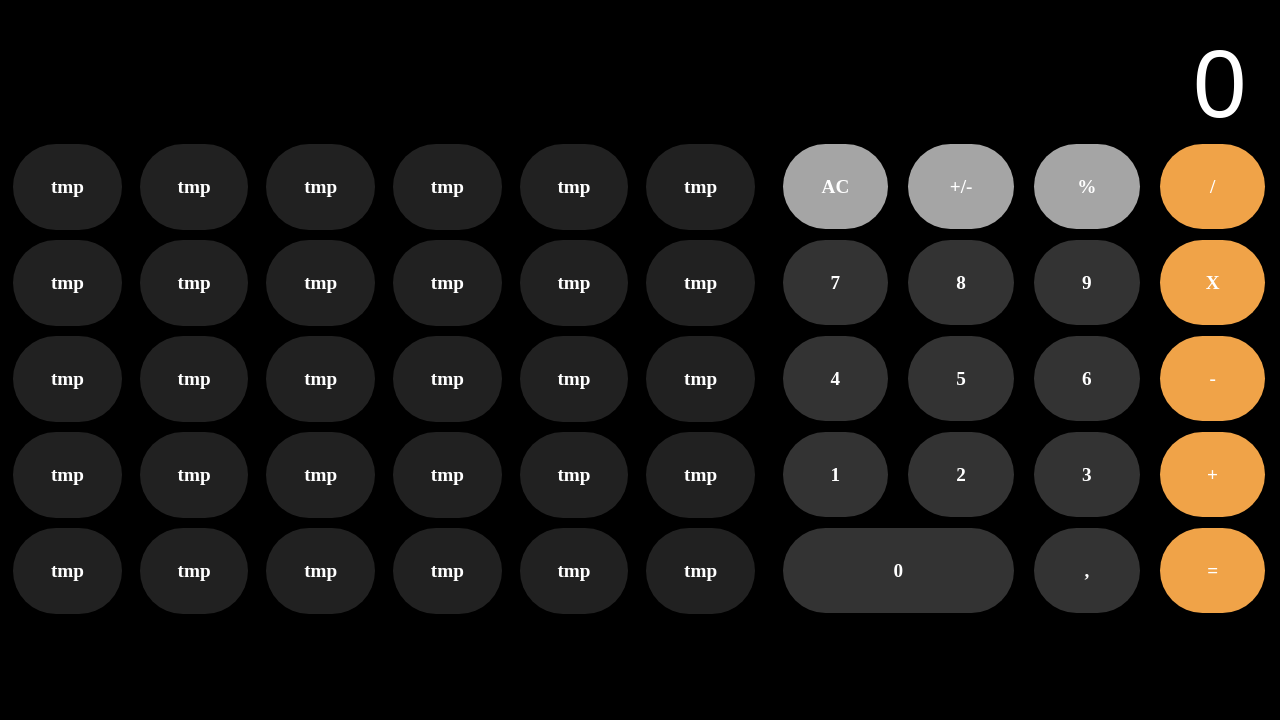
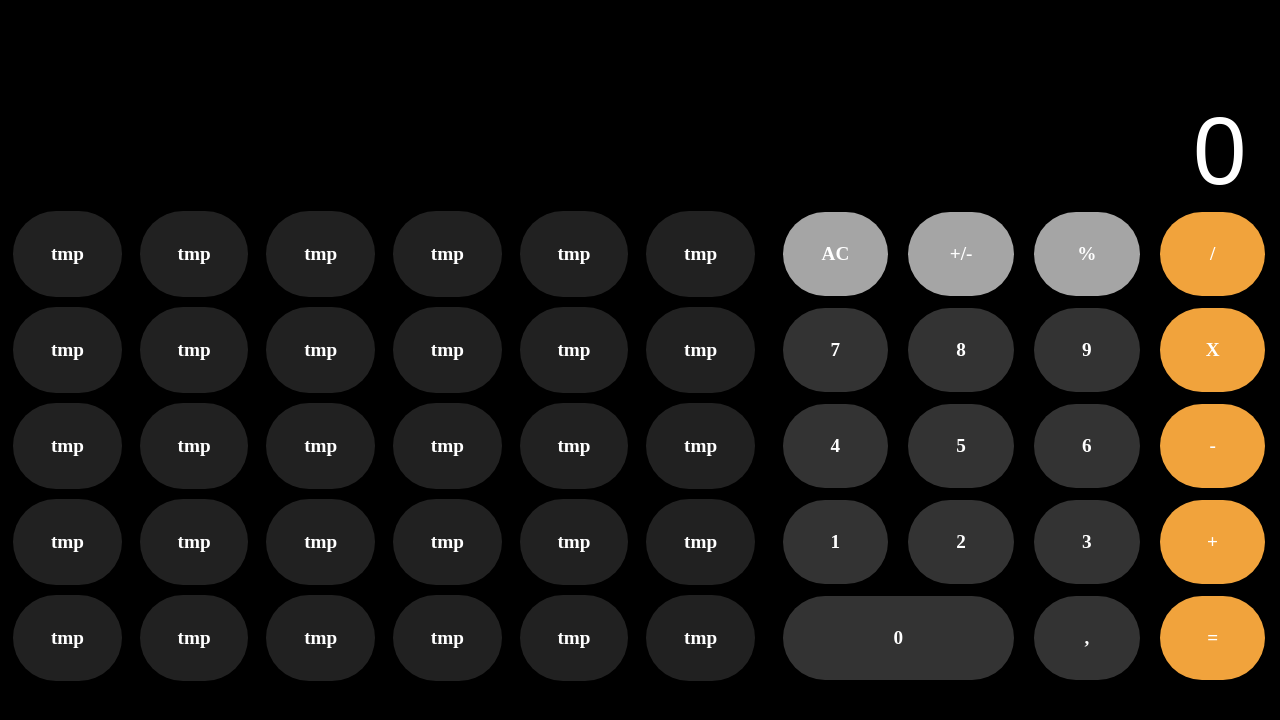
Before and after one commit to rhamses/ipad-calc, a Vue app: page / in a window 1280 px wide. Shown: the top 720 px of the page. Built offline with nearby package versions, Linux system fonts and the light colour scheme; a web font is replaced by a local one.

Commit message:
fixing layout

```diff
--- a/src/App.vue
+++ b/src/App.vue
@@ -11,9 +11,13 @@ import Calc from './components/Calc.vue'
 <style>
 :root {
   --keypad: rgb(51, 51, 51);
-  --operation:  rgb(240, 163, 72);
+  --keypad-hover: #737373;
+  --operation:  #F1A33C;
+  --operation-hover: #F3C995;
   --options: rgb(165, 165, 165);
+  --options-hover: #D9D9D9;
   --formula: rgb(33, 33, 33);
+  --formula-hover: #4D4D4D;
 }
 
 body {
--- a/src/components/Button.vue
+++ b/src/components/Button.vue
@@ -1,16 +1,32 @@
 <script setup>
-  import { ref, reactive } from 'vue'
-
+  import { ref } from 'vue'
+  const emit = defineEmits(['getValue'])
   const props = defineProps({
     label: String,
     type: String,
     action: [Number, String]
   })
-
   const bgColor = ref(`var(--${props.type})`);
+  let isActive = ref({'active': false});
+  function keyUpHandler(){
+    isActive.value.active = false;
+  }
+  function keyDownHandler(){
+    isActive.value.active = true;
+  }
+  function clickHandler(e){
+    emit('getValue', e.target.dataset.value)
+  }
 </script>
 <template>
-  <button class="calc--button" :style="{backgroundColor: bgColor}" :data-value="action" :data-type="type">
+  <button
+    class="calc--button"
+    @keyup="keyUpHandler"
+    @keydown="keyDownHandler"
+    @click="clickHandler"
+    :class="isActive"
+    :data-value="action"
+    :data-type="type">
     <span>{{label}}</span>
   </button>
 </template>
@@ -23,6 +39,9 @@
   background-color: var(--keypad);
   border: none;
 }
+.calc--button:hover {
+  background-color: var(--keypad-hover);
+}
 .calc--button span {
   color: #fff;
   font-family: 'SF Pro';
@@ -32,6 +51,18 @@
 .calc--button[data-value="0"] {
   min-width: 46vw;
   border-radius: 50px;
+}
+.calc--button[data-type="formula"]{
+  background-color: var(--formula);
+}
+.calc--button[data-type="keypad"] {
+  background-color: var(--keypad);
+}
+.calc--button[data-type="operation"] {
+  background-color: var(--operation);
+}
+.calc--button[data-type="options"] {
+  background-color: var(--options);
 }
 @media screen and (orientation: portrait) {
   .calc--button {
--- a/src/components/Calc.vue
+++ b/src/components/Calc.vue
@@ -10,18 +10,24 @@ function checkOrientation() {
 const landscape = ref(checkOrientation())
 // Check the same checkOrientation function every time the orientation changes
 window.addEventListener('resize', () => landscape.value = checkOrientation())
+// calc variables
+let calcResult = ref(0)
+
+function getValue(e) {
+  calcResult.value = e;
+}
 </script>
 
 <template>
   <section class="calc">
     <section class="calc--header">
-      <input type="text" disabled class="visor" value="0">
+      <input type="text" readonly class="visor" v-model="calcResult">
     </section>
     <section class="calc--buttons">
-      <Button :label="item.label" :type="item.type" :action="item.action" v-for="(item, index) in Calc.standard" :key="index"></Button>
+      <Button @getValue="getValue" :label="item.label" :type="item.type" :action="item.action" v-for="(item, index) in Calc.standard" :key="index"></Button>
     </section>
     <section v-if="landscape" class="calc--buttons__extra">
-      <Button :label="item.label" :type="item.type" :action="item.action" v-for="(item, index) in Calc.advanced" :key="index"></Button>
+      <Button @getValue="getValue" :label="item.label" :type="item.type" :action="item.action" v-for="(item, index) in Calc.advanced" :key="index"></Button>
     </section>
   </section>
 </template>
@@ -57,6 +63,10 @@ window.addEventListener('resize', () => landscape.value = checkOrientation())
     flex-direction: row;
     flex-wrap: wrap;
     align-content: start;
+  }
+  .calc--header .visor {
+    padding: 0.3em 0.35em 0 0;
+    font-size: 4rem;
   }
   .calc--buttons {
     flex-basis: 40%;
@@ -101,17 +111,37 @@ Portrait / Landscape
         height: 85vh;
       }
     }
+/* ----------- iPad 1, 2, Mini and Air Landscape ----------- */
 @media only screen
-    and (device-width: 414px)
-    and (device-height: 896px)
-    and (orientation: landscape) {
-      .calc--header .visor {
-        padding: 0.3em 0.35em 0 0;
-        font-size: 3rem;
-      }
-    }
-/* iPad */
-@media only screen and (min-device-width: 481px) and (max-device-width: 1024px) and (orientation:landscape) {
+  and (min-device-width: 768px)
+  and (max-device-width: 1024px)
+  and (orientation: landscape) {
+  .calc--header .visor {
+    padding: 1em 0.35em 0 0;
+    font-size: 6rem;
+  }
+}
 
+/* ----------- iPad 3, 4 and Pro 9.7" Landscape ----------- */
+@media only screen
+  and (min-device-width: 768px)
+  and (max-device-width: 1024px)
+  and (-webkit-min-device-pixel-ratio: 2)
+  and (orientation: landscape) {
+  .calc--header .visor {
+    padding: 1em 0.35em 0 0;
+    font-size: 6rem;
+  }
+}
+/* ----------- iPad Pro 10.5" ----------- */
+@media only screen
+  and (min-device-width: 1112px)
+  /* and (max-device-width: 1112px) */
+  and (orientation: landscape)
+  and (-webkit-min-device-pixel-ratio: 2) {
+  .calc--header .visor {
+    padding: 1em 0.35em 0 0;
+    font-size: 6rem;
+  }
 }
 </style>
```
